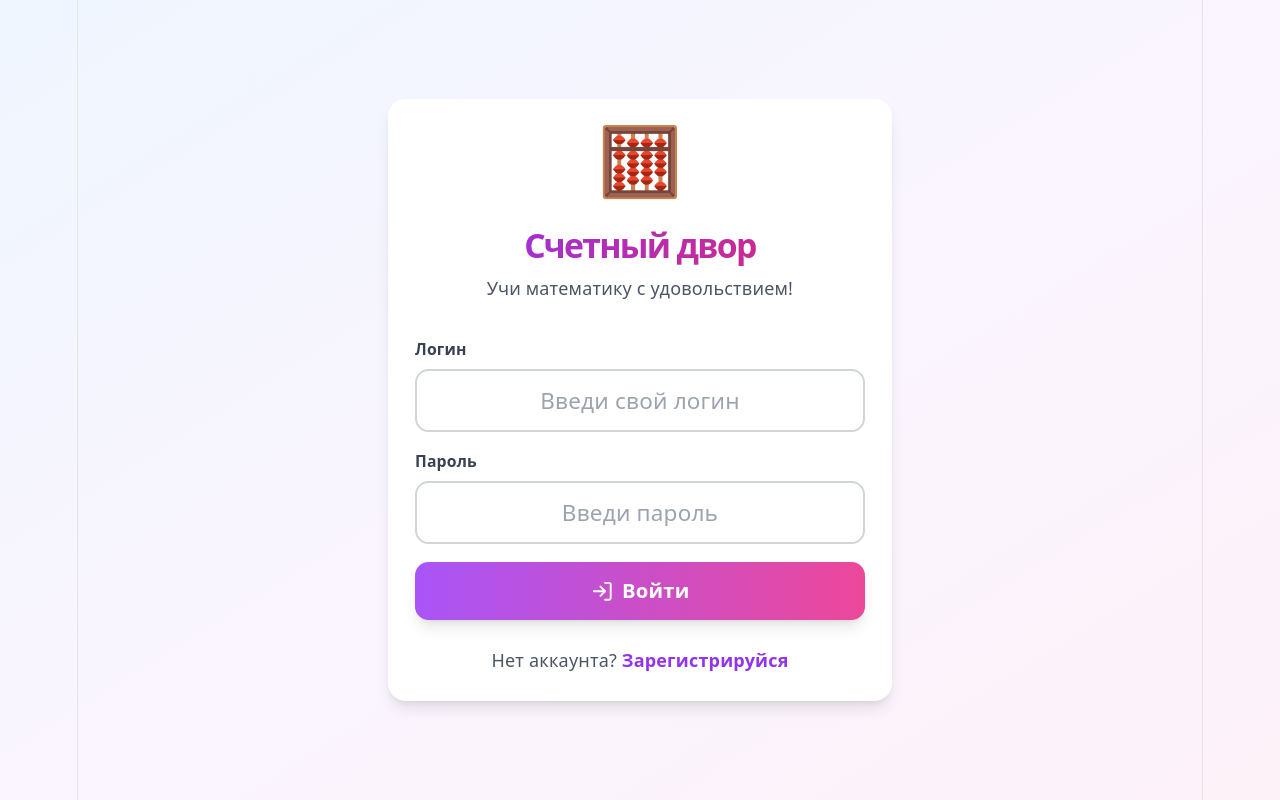
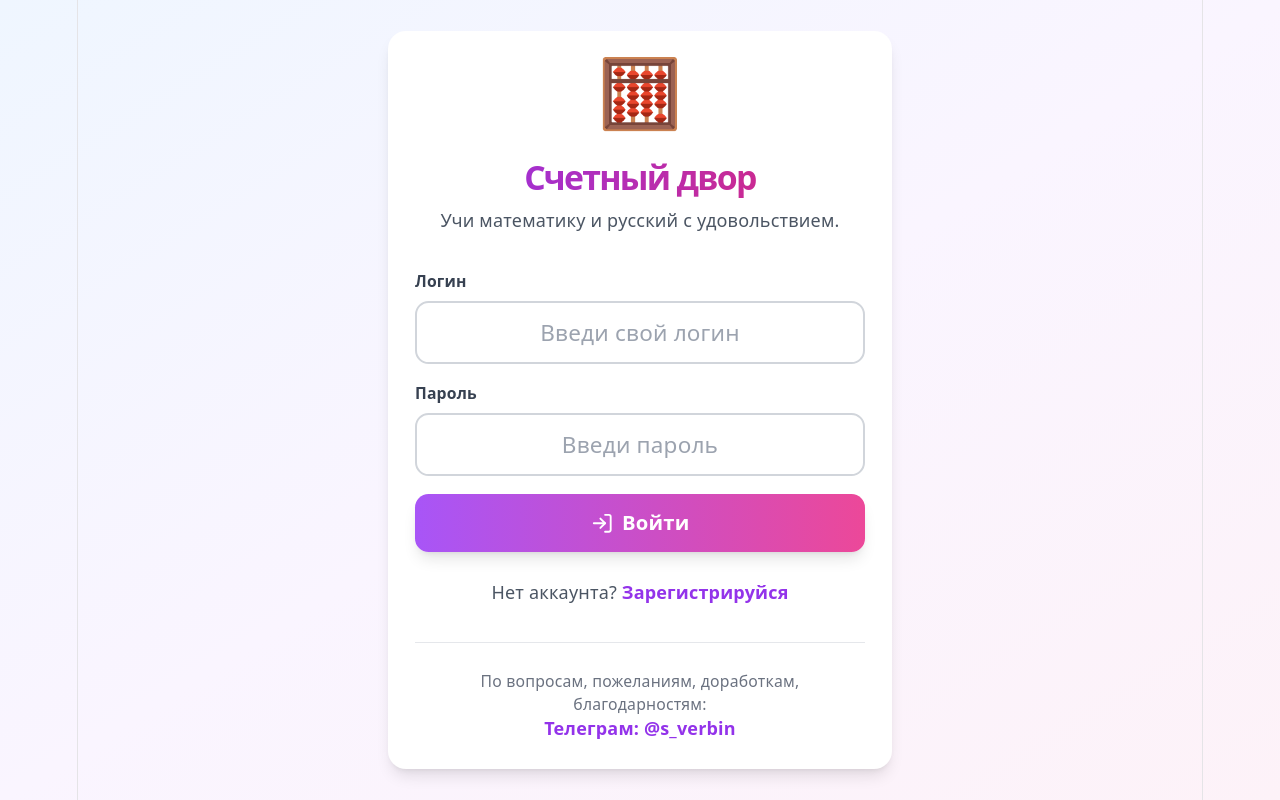
Before and after one commit to s-verbin/math-kids, a React (Vite) app in the folder frontend/: page /login in a window 1280 px wide. Built offline with nearby package versions, Linux system fonts and the light colour scheme; no server answers.

Commit message:
Логин: слоган про русский и контакты в футере

```diff
--- a/frontend/src/pages/Login.jsx
+++ b/frontend/src/pages/Login.jsx
@@ -34,7 +34,7 @@ const Login = () => {
           <h1 className="text-2xl sm:text-3xl font-bold bg-gradient-to-r from-purple-600 to-pink-600 bg-clip-text text-transparent mb-2">
             Счетный двор
           </h1>
-          <p className="text-sm sm:text-base text-gray-600">Учи математику с удовольствием!</p>
+          <p className="text-sm sm:text-base text-gray-600">Учи математику и русский с удовольствием.</p>
         </div>
 
         <form onSubmit={handleSubmit} className="space-y-3 sm:space-y-4">
@@ -92,6 +92,20 @@ const Login = () => {
             </Link>
           </p>
         </div>
+
+        <div className="mt-6 sm:mt-8 pt-4 sm:pt-6 border-t border-gray-200 text-center">
+          <p className="text-xs sm:text-sm text-gray-500">
+            По вопросам, пожеланиям, доработкам, благодарностям:
+          </p>
+          <a
+            href="https://t.me/s_verbin"
+            target="_blank"
+            rel="noopener noreferrer"
+            className="text-sm sm:text-base text-purple-600 font-semibold hover:text-purple-700 transition"
+          >
+            Телеграм: @s_verbin
+          </a>
+        </div>
       </div>
     </div>
   );
```
